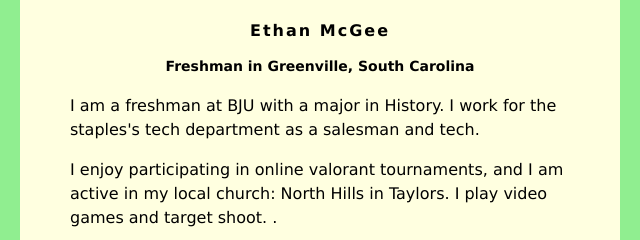
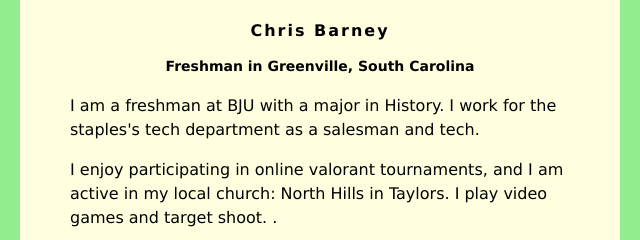
Before and after one commit to cbarn565/cbarn565.github.io, a plain HTML site: page index.html in a window 1280 px wide. Shown: the top 240 px of the page, 320-960 px from the left. Drawn offline with Linux system fonts and the light colour scheme.

Commit message:
Update index.html

```diff
--- a/index.html
+++ b/index.html
@@ -30,7 +30,7 @@ h3 {
 </head>
 <body>
     <div id="content">
-        <h1>Ethan McGee</h1>
+        <h1>Chris Barney</h1>
         <h2>Freshman in Greenville, South Carolina</h2>
 
          <p>I am a freshman at BJU with a major in History. I work for the staples's tech department as a salesman and tech.</p>
```
